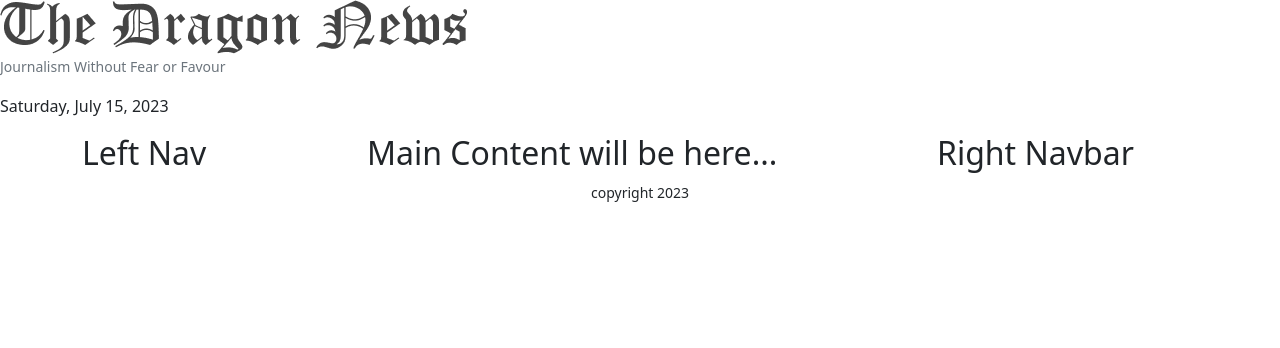
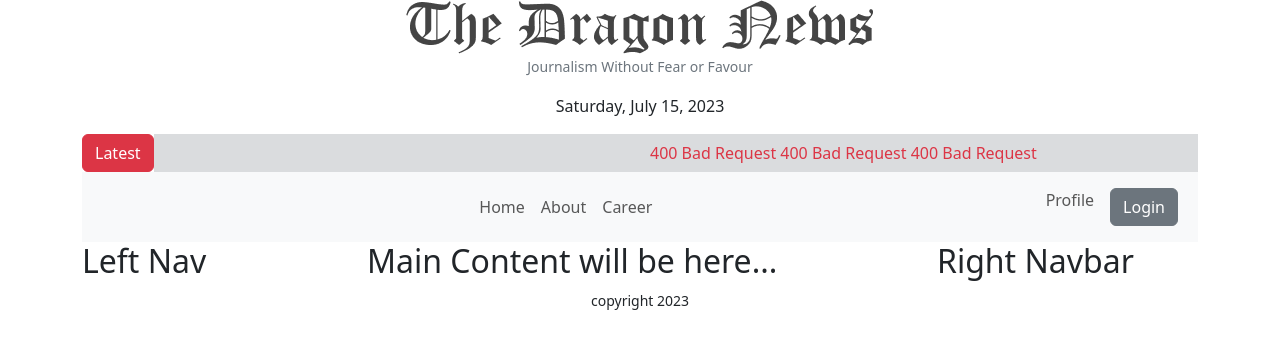
Before and after one commit to MDMahidul/dragon-news, a React (Vite) app: page / in a window 1280 px wide. Shown: the top 348 px of the page. Built offline with nearby package versions, Linux system fonts and the light colour scheme.

Commit message:
added react marquee and responsive navbar

```diff
--- a/package.json
+++ b/package.json
@@ -18,6 +18,7 @@
     "react": "^18.2.0",
     "react-bootstrap": "^2.8.0",
     "react-dom": "^18.2.0",
+    "react-fast-marquee": "^1.6.0",
     "react-router-dom": "^6.14.1",
     "sort-by": "^1.2.0"
   },
--- a/src/pages/Shared/Header/Header.jsx
+++ b/src/pages/Shared/Header/Header.jsx
@@ -1,14 +1,40 @@
 import React from 'react';
 import logo from '../../../assets/logo.png'
 import moment from 'moment';
+import {Button,Container,Navbar,Nav, NavDropdown} from 'react-bootstrap';
+import Marquee from 'react-fast-marquee';
 
 const Header = () => {
     return (
-        <div>
-            <img src={logo}  alt=""/>
-            <p><small className="text-secondary">Journalism Without Fear or Favour</small></p>
-            <p>{moment().format("dddd, MMMM D, YYYY")}</p>
-        </div>
+        <Container>
+            <div className="text-center">
+                <img src={logo}  alt=""/>
+                <p><small className="text-secondary">Journalism Without Fear or Favour</small></p>
+                <p>{moment().format("dddd, MMMM D, YYYY")}</p>
+            </div>
+            <div className='d-flex'>
+                <Button variant="danger"> Latest</Button>
+                <Marquee className='text-danger bg-secondary bg-opacity-25' speed={100}>400 Bad Request 400 Bad Request 400 Bad Request</Marquee>
+            </div>
+            <Navbar collapseOnSelect expand="lg" className="bg-light" variant="light">
+                <Container>
+                    <Navbar.Toggle aria-controls="responsive-navbar-nav" />
+                    <Navbar.Collapse id="responsive-navbar-nav">
+                    <Nav className="mx-auto">
+                        <Nav.Link href="#features">Home</Nav.Link>
+                        <Nav.Link href="#pricing">About</Nav.Link>
+                        <Nav.Link href="#pricing">Career</Nav.Link>
+                    </Nav>
+                    <Nav>
+                        <Nav.Link href="#deets">Profile</Nav.Link>
+                        <Nav.Link eventKey={2} href="#memes">
+                            <Button variant="secondary">Login</Button>
+                        </Nav.Link>
+                    </Nav>
+                    </Navbar.Collapse>
+                </Container>
+            </Navbar>
+        </Container>
     );
 };
 
```
Also changed, not shown: 1 other file (tests, documents, lock files or other folders).
